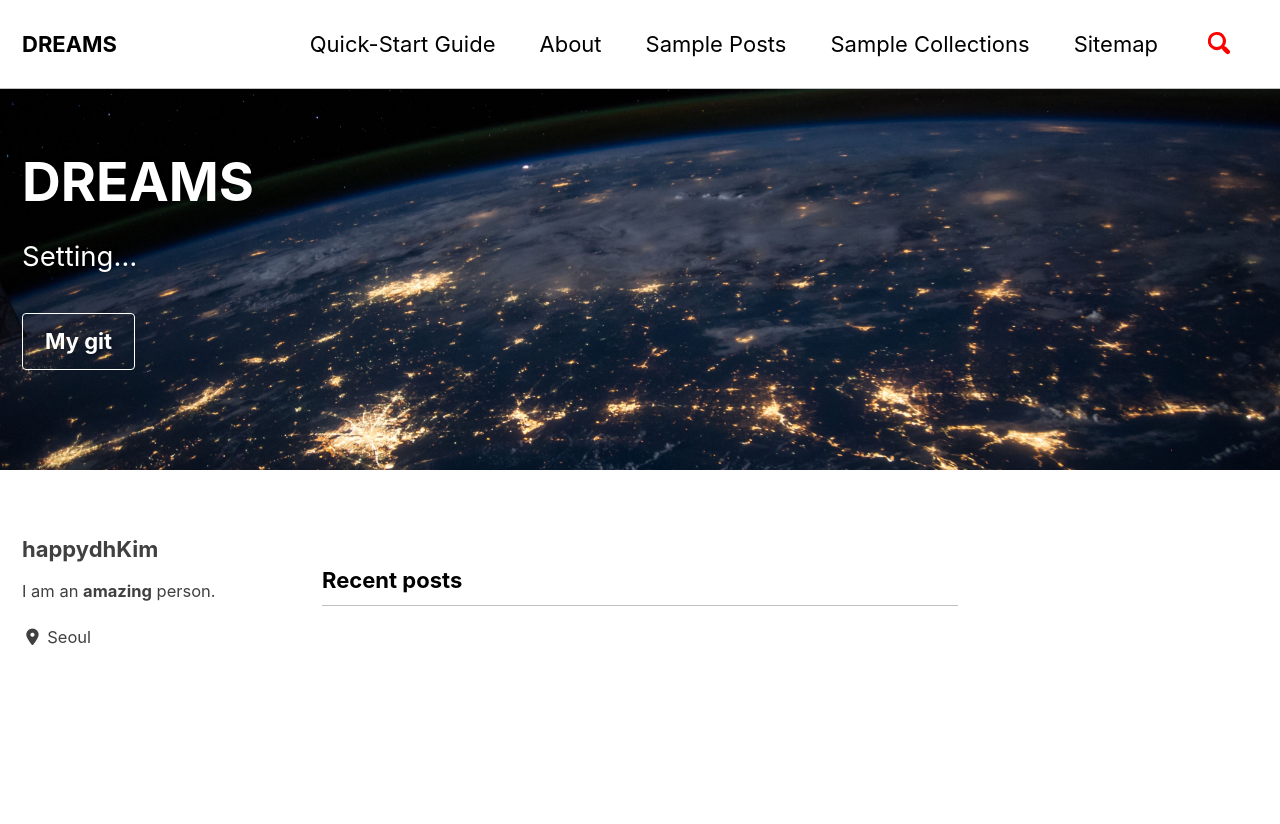
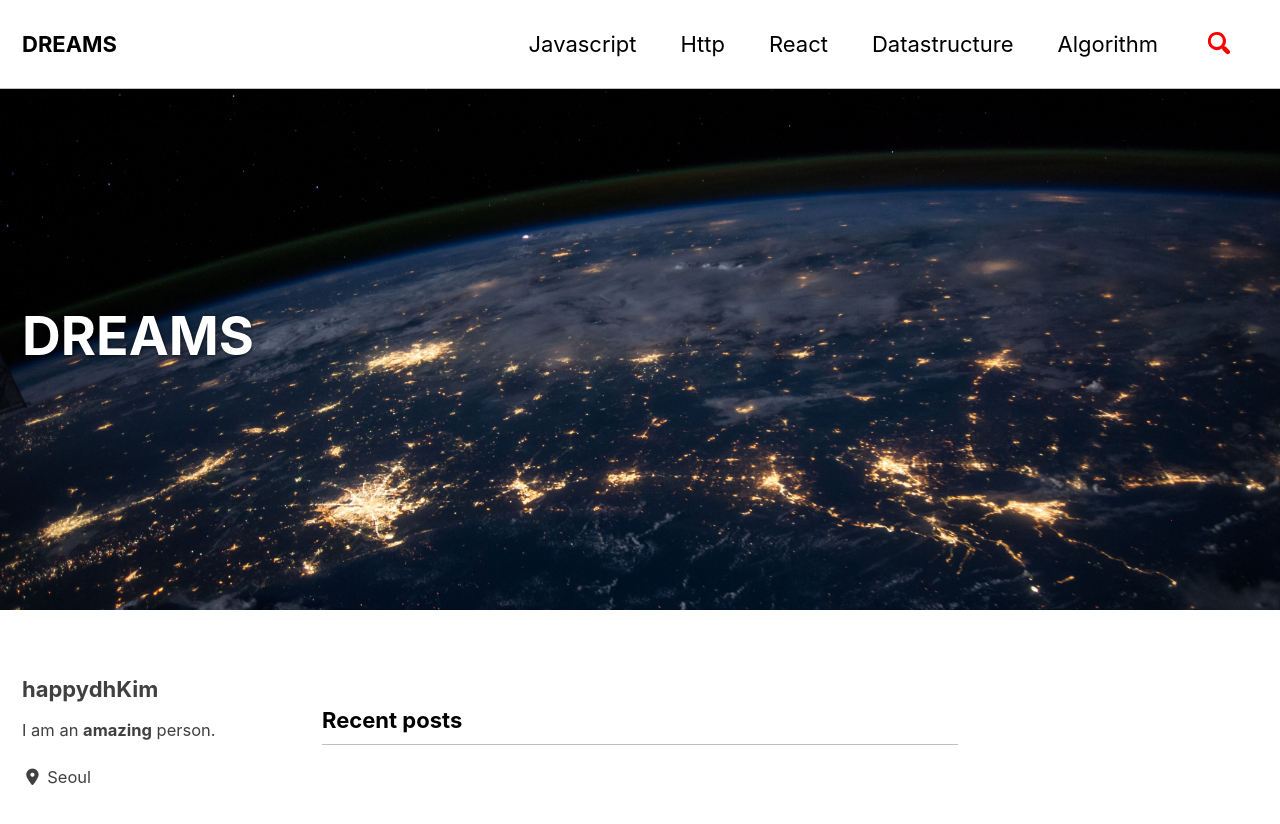
Before and after one commit to happydhKim/happydhKim.github.io, a Jekyll site: the page built from index.html, in a window 1280 px wide and 900 px high. Shown: the top 824 px of the window. Built offline with Jekyll 4.4.1, drawn with Linux system fonts in a browser that asks for light colours; cached includes are drawn as plain includes; nearby versions of some CDN libraries; the list of posts is cut into pages by our own code.

Commit message:
Set blog header images

```diff
--- a/_config.yml
+++ b/_config.yml
@@ -289,8 +289,15 @@
       type: posts
     values:
       layout: single
-      # author_profile: true
-      # read_time: true
-      # comments:  true
-      # share: true
-      # related: true
+      author_profile: true
+      read_time: true
+      comments:  true
+      share: true
+      related: true
+  # _pages
+  - scope:
+      path: "_pages"
+      type: pages
+    values:
+      layout: single
+      author_profile: true
--- a/_data/navigation.yml
+++ b/_data/navigation.yml
@@ -1,12 +1,12 @@
 # main links
 main:
-  - title: "Quick-Start Guide"
-    url: https://mmistakes.github.io/minimal-mistakes/docs/quick-start-guide/
-  - title: "About"
+  - title: "Javascript"
+    url: /_pages/_javascript/
+  - title: "Http"
     url: https://mmistakes.github.io/minimal-mistakes/about/
-  - title: "Sample Posts"
+  - title: "React"
+    url: /sitemap/
+  - title: "Datastructure"
     url: /year-archive/
-  - title: "Sample Collections"
+  - title: "Algorithm"
     url: /collection-archive/
-  - title: "Sitemap"
-    url: /sitemap/
--- a/_sass/minimal-mistakes/_page.scss
+++ b/_sass/minimal-mistakes/_page.scss
@@ -136,7 +136,7 @@
   &--overlay {
     position: relative;
     margin-bottom: 2em;
-    padding: 3em 0;
+    padding: 10em 0;
     @include clearfix;
     background-size: cover;
     background-repeat: no-repeat;
--- a/index.html
+++ b/index.html
@@ -1,10 +1,6 @@
 ---
 layout: home
 author_profile: true
-excerpt: "Setting..."
 header:
   overlay_image: /assets/images/main.jpg
-  actions:
-    - label: "My git"
-      url: "https://github.com/happydhKim"
 ---
```
